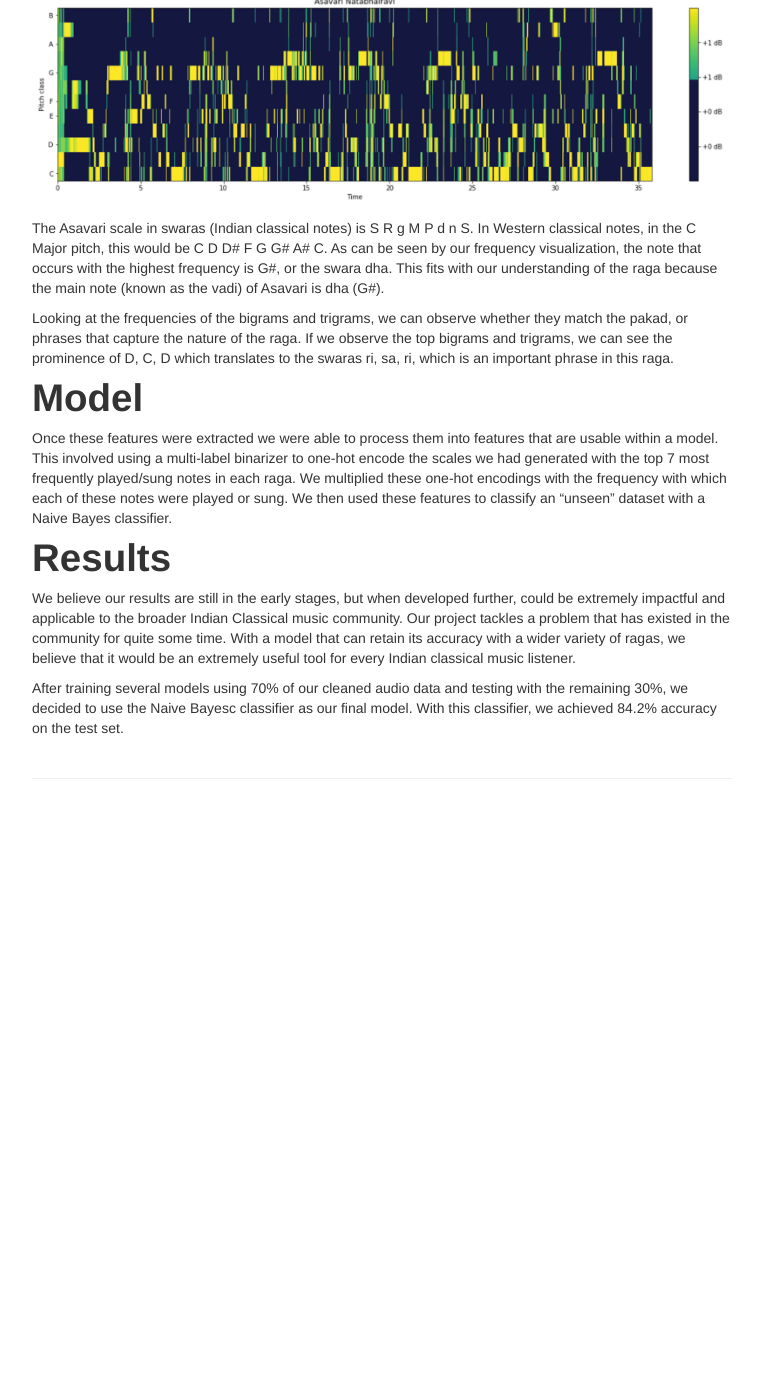
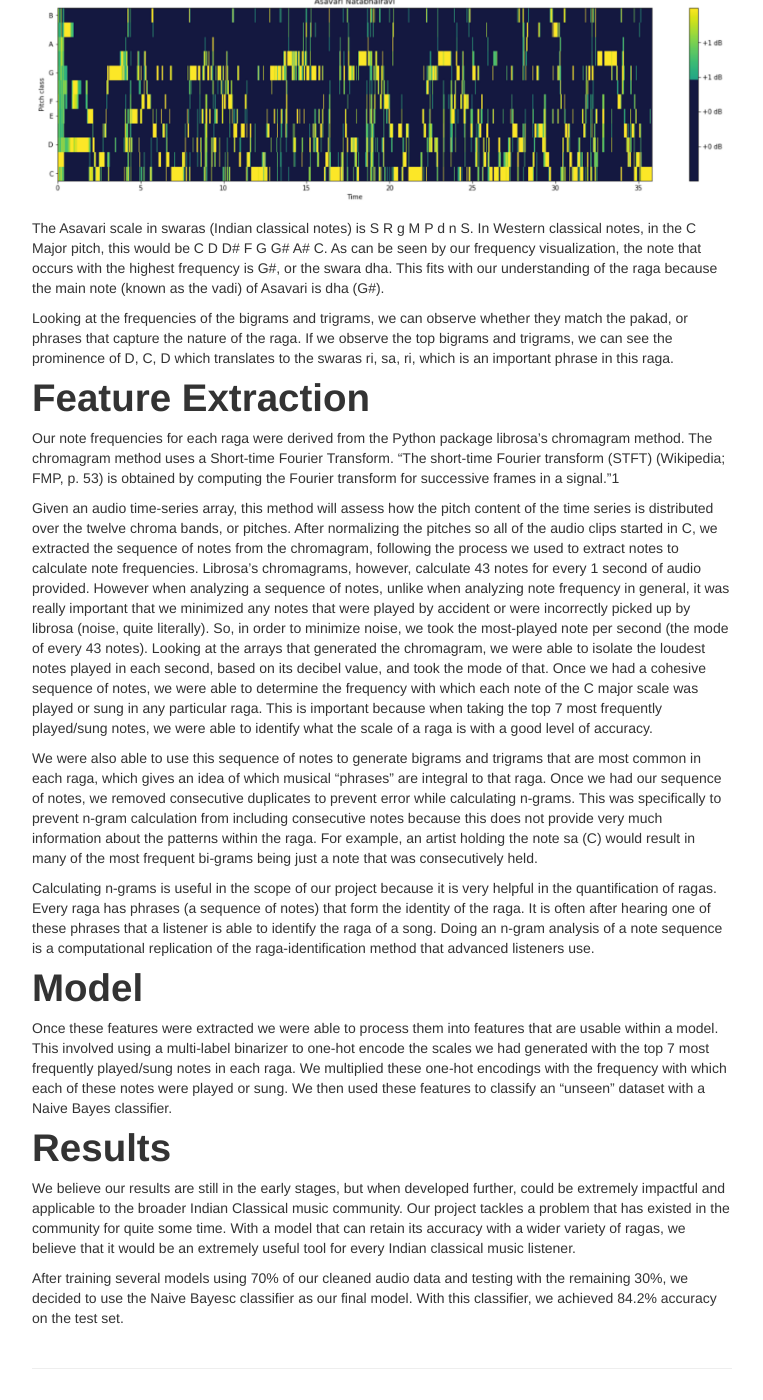
Before and after one commit to sruthiv98/RagaClassifier, a Jekyll site: the page built from index.md, in a window 1280 px wide and 1400 px high, scrolled down 3594 px. Shown: the whole window, without its empty margins (258-1021 px from the left). Built offline with Jekyll 4.4.1, drawn with Linux system fonts in a browser that asks for light colours; before the commit the page ends 4404 px from its top, so only the background shows below that.

Commit message:
Update index.md

```diff
--- a/index.md
+++ b/index.md
@@ -60,6 +60,15 @@ The Asavari scale in swaras (Indian classical notes) is S R g M P d n S. In West
 Looking at the frequencies of the bigrams and trigrams, we can observe whether they match the pakad, or phrases that capture the nature of the raga. If we observe the top bigrams and trigrams, we can see the prominence of D, C, D which translates to the swaras ri, sa, ri, which is an important phrase in this raga.
 
 
+# Feature Extraction
+Our note frequencies for each raga were derived from the Python package librosa's chromagram method. The chromagram method uses a Short-time Fourier Transform. “The short-time Fourier transform (STFT) (Wikipedia; FMP, p. 53) is obtained by computing the Fourier transform for successive frames in a signal.”1
+
+Given an audio time-series array, this method will assess how the pitch content of the time series is distributed over the twelve chroma bands, or pitches.  After normalizing the pitches so all of the audio clips started in C, we extracted the sequence of notes from the chromagram, following the process we used to extract notes to calculate note frequencies. Librosa’s chromagrams, however, calculate 43 notes for every 1 second of audio provided. However when analyzing a sequence of notes, unlike when analyzing note frequency in general, it was really important that we minimized any notes that were played by accident or were incorrectly picked up by librosa (noise, quite literally).  So, in order to minimize noise, we took the most-played note per second (the mode of every 43 notes). Looking at the arrays that generated the chromagram, we were able to isolate the loudest notes played in each second, based on its decibel value, and took the mode of that. Once we had a cohesive sequence of notes, we were able to determine the frequency with which each note of the  C major scale was played or sung in any particular raga. This is important because when taking the top 7 most frequently played/sung notes, we were able to identify what the scale of a raga is with a good level of accuracy.
+
+We were also able to use this sequence of notes to generate bigrams and trigrams that are most common in each raga, which gives an idea of which musical “phrases” are integral to that raga. Once we had our sequence of notes, we removed consecutive duplicates to prevent error while calculating n-grams. This was specifically to prevent n-gram calculation from including consecutive notes because this does not provide very much information about the patterns within the raga. For example, an artist holding the note sa (C) would result in many of the most frequent bi-grams being just a note that was consecutively held.
+
+Calculating n-grams is useful in the scope of our project because it is very helpful in the quantification of ragas. Every raga has phrases (a sequence of notes) that form the identity of the raga. It is often after hearing one of these phrases that a listener is able to identify the raga of a song. Doing an n-gram analysis of a note sequence is a computational replication of the raga-identification method that advanced listeners use.
+
 # Model
 
 Once these features were extracted we were able to process them into features that are usable within a model. This involved using a multi-label binarizer to one-hot encode the scales we had generated with the top 7 most frequently played/sung notes in each raga. We multiplied these one-hot encodings with the frequency with which each of these notes were played or sung. We then used these features to classify an “unseen” dataset with a Naive Bayes classifier.
```
